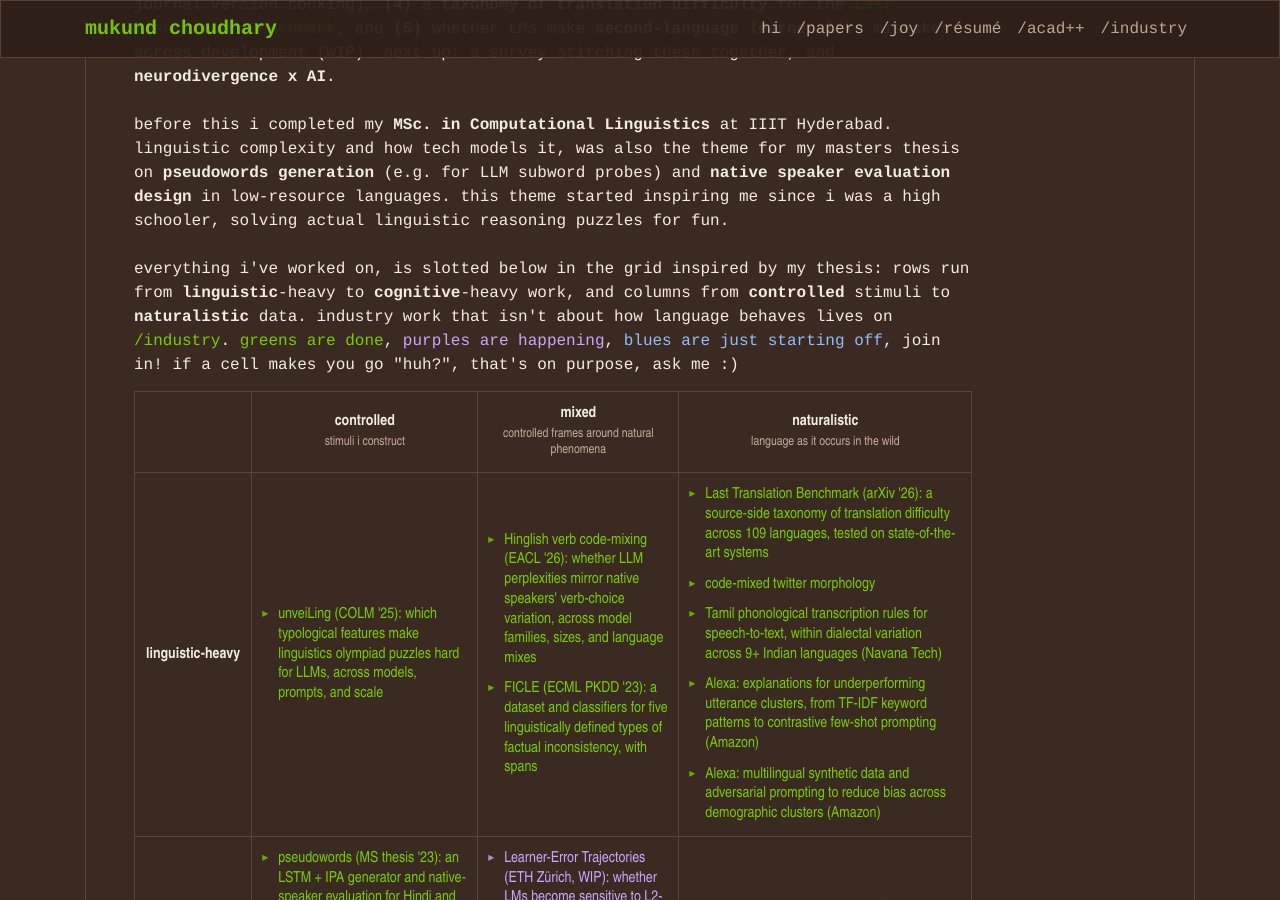
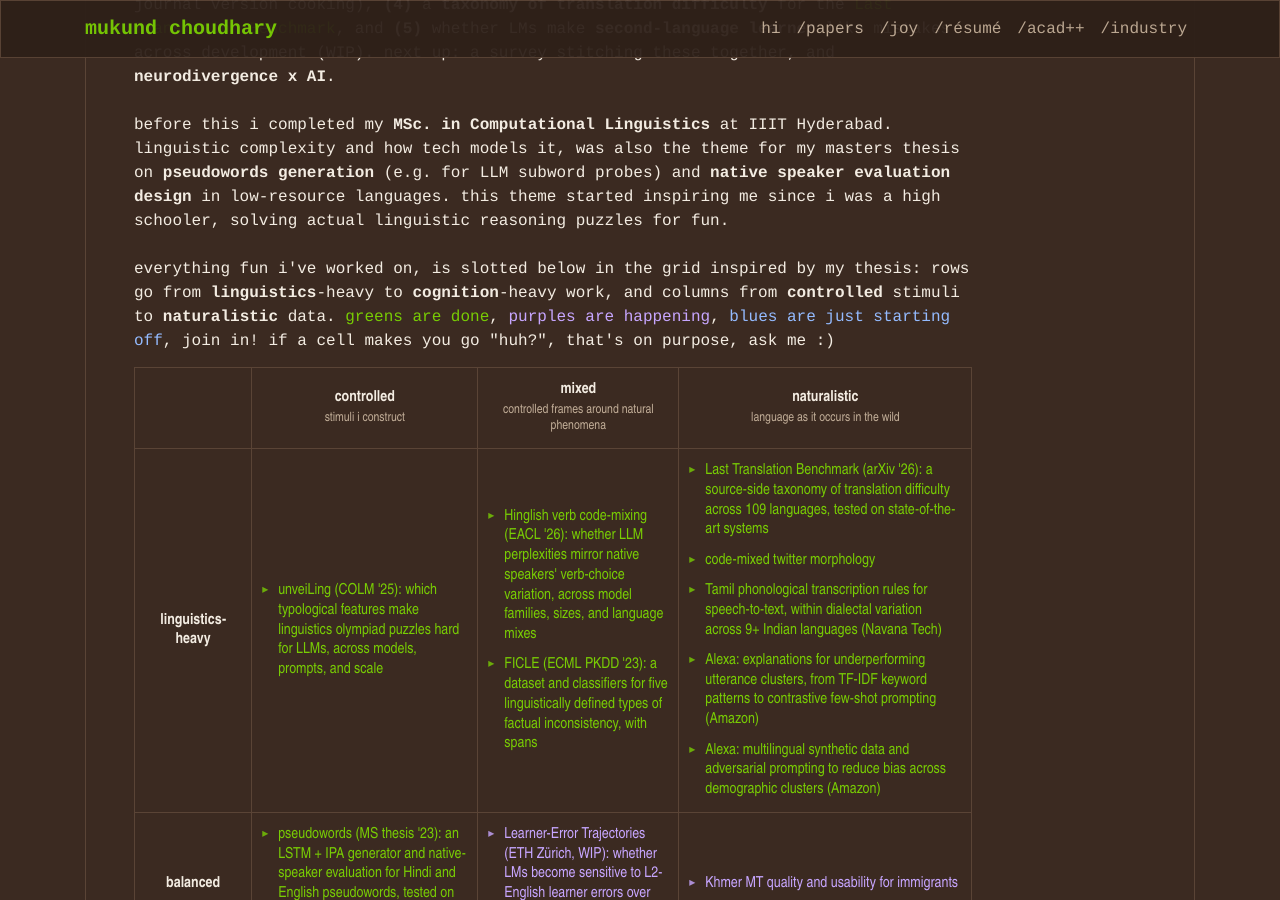
Before and after one commit to mukundc2k/mukundc2k.github.io, a Jekyll site: the page built from index.html, in a window 1280 px wide and 900 px high, scrolled down 448 px. Built offline with Jekyll 4.4.1, drawn with Linux system fonts in a browser that asks for light colours; a style sheet for code colours, icons or effects is not loaded; some of the changed text lies outside the part shown.

Commit message:
acad updates 26 final

```diff
--- a/_data/profile.yml
+++ b/_data/profile.yml
@@ -23,7 +23,7 @@ short_bio: >-
   <b>(5)</b> whether LMs make <b>second-language learner</b>-like mistakes across development (WIP).
   next up: a survey stitching these together, and <b>neurodivergence x AI</b>.<br><br>
   before this i completed my <b>MSc. in Computational Linguistics</b> at IIIT Hyderabad. linguistic complexity and how tech models it, was also the theme for my masters thesis on <b>pseudowords generation</b> (e.g. for LLM subword probes) and <b>native speaker evaluation design</b> in low-resource languages. this theme started inspiring me since i was a high schooler, solving actual linguistic reasoning puzzles for fun.<br><br>
-  everything i've worked on, is slotted below in the grid inspired by my thesis: rows run from <b>linguistic</b>-heavy to <b>cognitive</b>-heavy work, and columns from <b>controlled</b> stimuli to <b>naturalistic</b> data. industry work that isn't about how language behaves lives on <a href="/experience">/industry</a>.
+  everything fun i've worked on, is slotted below in the grid inspired by my thesis: rows go from <b>linguistics</b>-heavy to <b>cognition</b>-heavy work, and columns from <b>controlled</b> stimuli to <b>naturalistic</b> data.
   <span class="st-done">greens are done</span>, <span class="st-doing">purples are happening</span>, <span class="st-next">blues are just starting off</span>, join in! if a cell makes you go "huh?", that's on purpose, ask me :)
   <div class="ilbi-wrap">
   <table class="ilbi-map">
@@ -37,7 +37,7 @@ short_bio: >-
   </thead>
   <tbody>
   <tr>
-  <th>linguistic-heavy</th>
+  <th>linguistics-heavy</th>
   <td><span class="st-done">unveiLing (COLM '25): which typological features make linguistics olympiad puzzles hard for LLMs, across models, prompts, and scale</span></td>
   <td><span class="st-done">Hinglish verb code-mixing (EACL '26): whether LLM perplexities mirror native speakers' verb-choice variation, across model families, sizes, and language mixes</span><span class="st-done">FICLE (ECML PKDD '23): a dataset and classifiers for five linguistically defined types of factual inconsistency, with spans</span></td>
   <td><span class="st-done">Last Translation Benchmark (arXiv '26): a source-side taxonomy of translation difficulty across 109 languages, tested on state-of-the-art systems</span><span class="st-done">code-mixed twitter morphology</span><span class="st-done">Tamil phonological transcription rules for speech-to-text, within dialectal variation across 9+ Indian languages (Navana Tech)</span><span class="st-done">Alexa: explanations for underperforming utterance clusters, from TF-IDF keyword patterns to contrastive few-shot prompting (Amazon)</span><span class="st-done">Alexa: multilingual synthetic data and adversarial prompting to reduce bias across demographic clusters (Amazon)</span></td>
@@ -49,7 +49,7 @@ short_bio: >-
   <td><span class="st-doing">Khmer MT quality and usability for immigrants</span></td>
   </tr>
   <tr>
-  <th>cognitive-heavy</th>
+  <th>cognition-heavy</th>
   <td><span class="st-doing">Stochastic Parrot (CogSci '26 abstract, journal version in progress): hierarchical vs. linear sequence processing in four LLM generations, compared with crows, monkeys, children, and adults</span><span class="st-done">Hindi representation distortion (ACCS '25): how number features and noun case distort in native speakers' memory during sentence comprehension</span><span class="st-done">password metacognition (CogSci '21): beliefs about passphrase memorability vs. security, across demographics</span></td>
   <td><span class="ilbi-open">nothing here yet, open to ideas</span></td>
   <td><span class="st-done">entropy-based quantification of empathy in NLP datasets and model outputs</span><span class="st-doing">online loneliness expressions</span></td>
```
Also changed, not shown: _publications/2026/2026-pub-example-2.md (+1 -1 lines), _publications/2026/2026-pub-example-3.md (+1 -1 lines).
